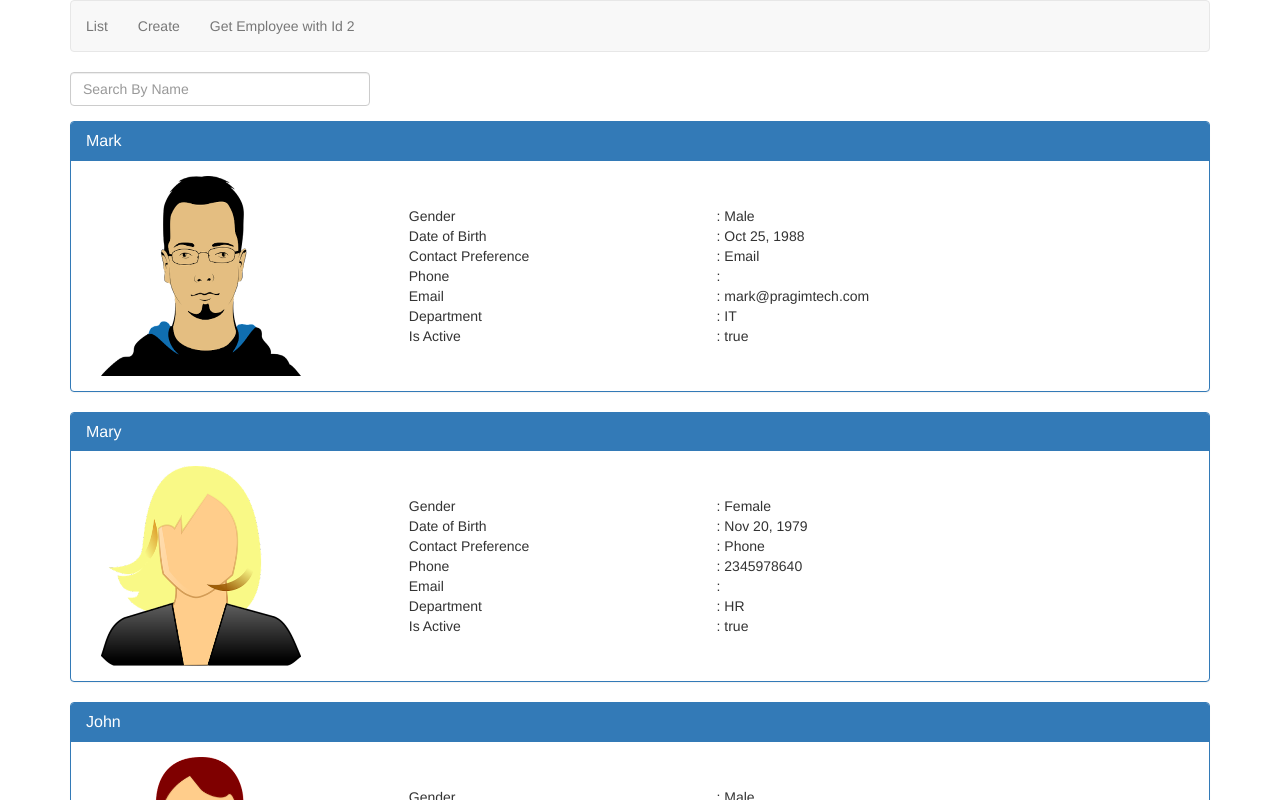
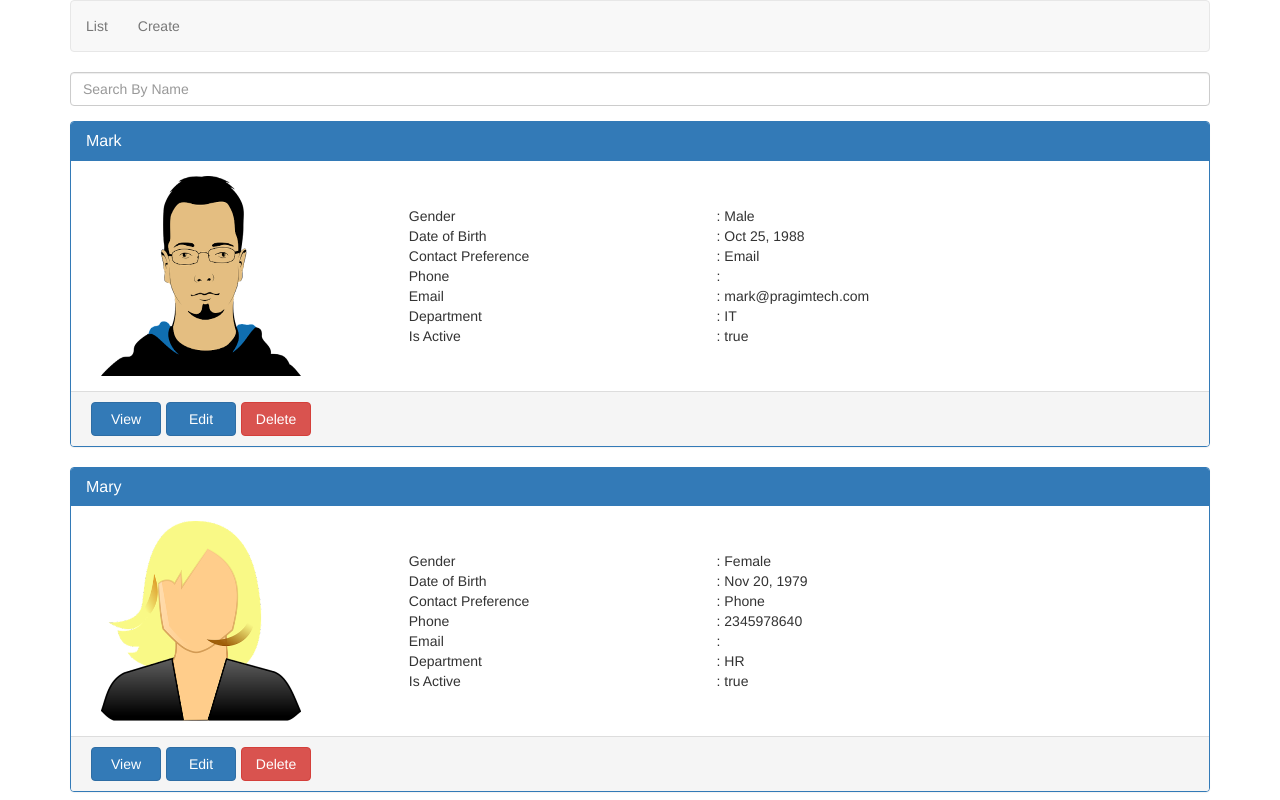
Before and after one commit to imsagarchopra/AngularCrudDemo, an Angular app: page /list in a window 1280 px wide. Shown: the top 800 px of the page. Built offline with nearby package versions, Linux system fonts and the light colour scheme.

Commit message:
Passing data between components

```diff
--- a/src/app/app.component.html
+++ b/src/app/app.component.html
@@ -7,9 +7,9 @@
       <li>
         <a routerLink="create">Create</a>
       </li>
-      <li>
+      <!-- <li>
         <a [routerLink]="['/employees', 2]">Get Employee with Id 2</a>
-      </li>
+      </li> -->
     </ul>
   </nav>
   <div *ngIf="showLoadingIndicator" class="spinner"></div>
--- a/src/app/employees/display-employee.component.css
+++ b/src/app/employees/display-employee.component.css
@@ -7,3 +7,8 @@
     display: flex;
     align-items: center;
 }
+
+button.btn{
+    width: 70px;
+    margin-left: 5px;
+}
--- a/src/app/employees/display-employee.component.html
+++ b/src/app/employees/display-employee.component.html
@@ -80,4 +80,9 @@
           </div>
         </div>
       </div>
+      <div class="panel-footer">
+        <button class="btn btn-primary" (click)="viewEmployee()">View</button>
+        <button class="btn btn-primary">Edit</button>
+        <button class="btn btn-danger">Delete</button>
+      </div>
 </div>
--- a/src/app/employees/display-employee.component.ts
+++ b/src/app/employees/display-employee.component.ts
@@ -1,5 +1,5 @@
 import { Component, Input, Output, OnInit, OnChanges, SimpleChanges, EventEmitter } from '@angular/core';
-import { ActivatedRoute } from '@angular/router';
+import { ActivatedRoute, Router } from '@angular/router';
 import { Employee } from '../models/employee.model';
 
 @Component({
@@ -20,8 +20,10 @@
     return this._employee;
   }
 
+  @Input() searchTerm!: string;
   @Output() notify: EventEmitter<Employee> = new EventEmitter<Employee>();
-  constructor(private _route: ActivatedRoute) {
+  constructor(private _route: ActivatedRoute,
+    private _router: Router) {
 
   }
 
@@ -44,4 +46,10 @@
   handleClick():void{
     this.notify.emit(this.employee);
   }
+
+  viewEmployee(){
+    this._router.navigate(['/employees', this.employee.id],{
+      queryParams:{'searchTerm':this.searchTerm}
+    });
+  }
 }
--- a/src/app/employees/list-employees.component.html
+++ b/src/app/employees/list-employees.component.html
@@ -1,13 +1,14 @@
 <div class="form-group">
-   <input type="text" class="form-control" placeholder="Search By Name" style="width:300px" [(ngModel)]="searchTerm"/>
+   <input type="text" class="form-control" placeholder="Search By Name" [(ngModel)]="searchTerm"/>
 </div>
-<h1 *ngIf="dataFromChild">
+<!-- <h1 *ngIf="dataFromChild">
    {{dataFromChild.name + ' ' + dataFromChild.gender}}
-</h1>
+</h1> -->
 <div *ngFor="let employee of filteredEmployees">
-   <div (click)="onClick(employee.id)" class="pointerCursor">
+   <app-display-employee [employee]="employee" [searchTerm]="searchTerm" (notify)="handleNotify($event)"></app-display-employee>
+   <!-- <div (click)="onClick(employee.id)" class="pointerCursor">
       <app-display-employee [employee]="employee" (notify)="handleNotify($event)"></app-display-employee>
-   </div>
+   </div>    -->
 </div>
 
 
```
